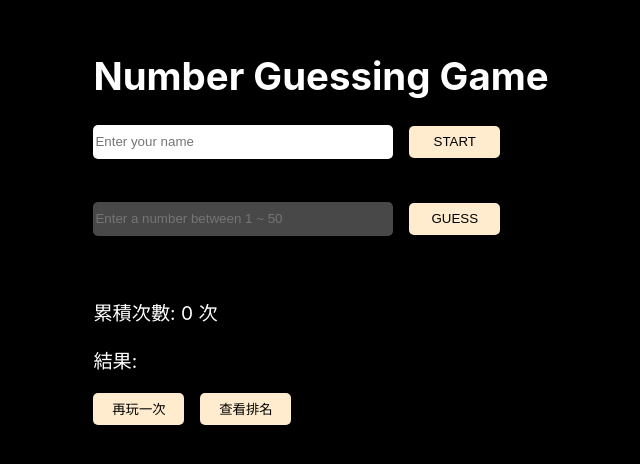
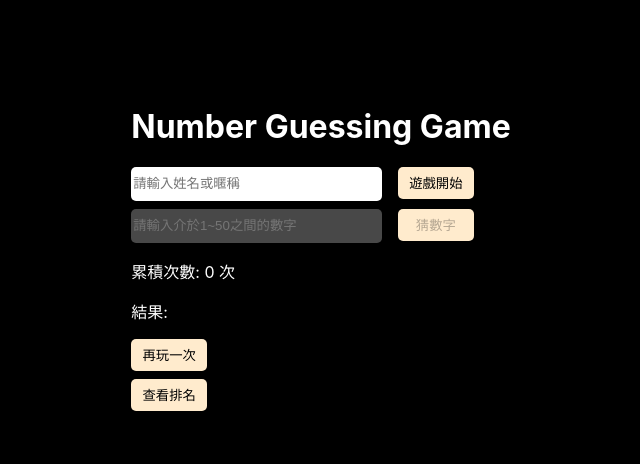
Before and after one commit to fusandy/Number_guessing, a React (Create React App) app: page / in a window 1280 px wide. Shown: the part 132-596 px from the top of the page, without its empty margins (319-959 px from the left). Built offline with nearby package versions, Linux system fonts and the light colour scheme.

Commit message:
0517 simplify reducer

```diff
--- a/src/App.js
+++ b/src/App.js
@@ -4,9 +4,7 @@ import MainContent from './component/MainContent';
 
 function App() {
   return (
-    <>
       <MainContent />
-    </>
   );
 }
 
--- a/src/actions/index.js
+++ b/src/actions/index.js
@@ -1,63 +1,68 @@
-// evoked when press the start button
-export const setName = (name) => {
+// const init = {
+//     name: '',
+//     answer: 0,
+//     value: 0,
+//     max: 50,
+//     min: 1,
+//     times: 0,
+//     list:[]
+// }
+
+export const setNameAndAnswer = (name, number) => {
     return {
-        type: "setName",
-        payload: name
+        type: "set",
+        payload: {
+            name: name,
+            answer: number
+        }
     }
 }
 
-// start button
-export const setNum = (number) => {
+export const setValueAndTimes = (number, times) => {
     return {
-        type: "setInit/set",
-        payload: number
-    }
-}
-export const clearNum = () => {
-    return {
-        type: "setInit/clear"
+        type:"set",
+        payload: {
+            value: number,
+            times: times
+        }
     }
 }
 
-// guess button
-export const setRecord = (number) => {
+export const changeMax = (number) => {
     return {
-        type:"setRecord/guess",
-        payload: number
-    }
-}
-export const clearRecord = () =>{
-    return {
-        type: "setRecord/clear"
+        type:"set",
+        payload: {
+            max: number
+        }
     }
 }
 
-// change the max number
-export const changeMax = (number) => {
+export const changeMin = (number) => {
     return {
-        type:"change/max",
-        payload: number
+        type:"set",
+        payload: {
+            min: number
+        }
     }
 }
 
-// change the min number
-export const changeMin = (number) => {
+export const setList = (record) => {
     return {
-        type:"change/min",
-        payload: number
+        type: "addList",
+        payload: record
     }
 }
 
-export const clearRange = () => {
+export const reset = () => {
     return {
-        type:"clear"
+        type: "reset",
+        payload:{
+            name: '',
+            answer: 0,
+            value: 0,
+            max: 50,
+            min: 1,
+            times: 0
+        }
     }
 }
-
-// set the result into the list
-export const setList = (data) => {
-    return {
-        type: "setList/add",
-        payload: data
-    }
-}
--- a/src/component/GuessField.js
+++ b/src/component/GuessField.js
@@ -1,45 +1,52 @@
 import { useState } from 'react'
-import { useDispatch } from 'react-redux'
-import { setRecord } from '../actions'
+import { useDispatch, useSelector } from 'react-redux'
+import { setValueAndTimes } from '../actions'
 
 function GuessField(props){
-    const { inputNumber, setInputNumber, answer, min, max } = props
+    const { success, inputNumber, setInputNumber } = props
+
     const [ error, setError ] = useState('')
     const dispatch = useDispatch()
+
+    // get the random answer from store
+    const answer = useSelector(state => state.answer)
+
+    // get the max and min from store
+    const max = useSelector(state => state.max)
+    const min = useSelector(state => state.min)
+
+    // get times from store
+    let times = useSelector(state => state.times)
 
     // get number input value
     const inputNumberHandler = (e) => {
         setError('')
-        const inputNumber = parseInt(e.target.value)
+        const inputNumber = (parseInt(e.target.value))
         setInputNumber(inputNumber)
     }
 
-    // invalid message set into error field
+    // invalid message
     const invalidHandler = (e) => {
         e.preventDefault();
-        if(inputNumber < 1 || inputNumber > 50){
-            setError('請輸入1~50之間的數字')
+        if(inputNumber < 1){
+            setError('輸入的數字不可小於1')
         }
-
+        if(inputNumber > 50){
+            setError('輸入的數字不可大於50')
+        }
     }
 
-    // submit the answer
+    // submit answer
     const submitHandler = (e) => {
         e.preventDefault()
         if(!inputNumber) return
         if( inputNumber > min && inputNumber < max ) {
-            dispatch(setRecord(inputNumber))
+            times ++;
+            dispatch(setValueAndTimes(inputNumber, times))
         }else{
-            setError('請輸入符合區間範圍的數字')
+            setError(`請輸入${min}~${max}範圍的數字`)
         }
-
     }
-
-    // input value is not allowed Chinese character
-    // const editHandler = (e) => {
-    //     const charCode = e.which
-    //     return ! charCode > 126
-    // }
 
     return (
         <>
@@ -49,16 +56,15 @@ function GuessField(props){
                         type="number"
                         name="answer"
                         value={inputNumber}
-                        placeholder="Enter a number between 1 ~ 50"
-                        disabled={ answer == 0 && `${"enabled"}`}
+                        placeholder="請輸入介於1~50之間的數字"
                         autoComplete="off"
-                        // onKeyPress={editHandler}
                         onChange={inputNumberHandler}
                         min="1"
                         max="50"
+                        disabled={ answer === 0 || success }
                     />
-                    <button type='submit'>GUESS</button>
-                    <p>{error}</p>
+                    <button type='submit' disabled={ answer === 0 || success }>猜數字</button>
+                    {error && <p>{error}</p>}
                 </form>
             </div>
         </>
--- a/src/component/ListField.js
+++ b/src/component/ListField.js
@@ -1,14 +1,24 @@
+import { useState } from 'react'
 import { CrownOutlined } from '@ant-design/icons'
+import { useSelector } from 'react-redux'
 
-function ListField(props){
-    const { list, showList } = props
+function ListField(){
+    const [ showList, setShowList ] = useState(false)
+
+    // get list from store
+    const list = useSelector(state => state.list)
 
     const block = { opacity: "1" }
     const hidden = { opacity: "0" }
 
+    const showListHandler = () => {
+        showList ? setShowList(false) : setShowList(true)
+    }
+
     return (
         <>
             <div className="section">
+                <button onClick={showListHandler}>查看排名</button>
                 <table style={showList ? block : hidden}>
                     <thead>
                         <tr>
@@ -18,13 +28,13 @@ function ListField(props){
                         </tr>
                     </thead>
                     <tbody>
-                    {list.sort((a,b)=>a.timer-b.timer)
+                    {list.sort((a,b)=>a.times-b.times)
                         .map((v,i) => {
                         return (
                             <tr key={v.name.toString()}>
                                 <td>{i===0 && <CrownOutlined/>} {i+1}</td>
                                 <td>{v.name}</td>
-                                <td>{v.timer}</td>
+                                <td>{v.times}</td>
                             </tr>
                         )
                     })}
--- a/src/component/MainContent.js
+++ b/src/component/MainContent.js
@@ -8,34 +8,27 @@ import ListField from './ListField'
 function Main(){
     const [ inputName, setInputName ] = useState('')
     const [ inputNumber, setInputNumber ] = useState('')
-    const [ showList, setShowList ] = useState(false)
-
-    // get the max and min from the range
-    // range = { max: 50 , min: 1 }
-    const selectRange = state => state.setRange
-    const range = useSelector(selectRange)
-    let { max, min } = range
-
-    // get the random answer from store
-    // answer = { value : 0 }
-    const selectAnswer = state => state.setNum.value
-    const answer = useSelector(selectAnswer)
-
-    // get the list
-    // list = [ {name:XXX, timer: 5}, {}, {} ...]
-    const selectList = state => state.setList
-    const list = useSelector(selectList)
-
+    const [ success, setSuccess ] = useState(false)
 
     return (
         <>
             <h1>Number Guessing Game</h1>
-            <NameField inputName={inputName} setInputName={setInputName} list={list}/>
-            <GuessField inputNumber={inputNumber} setInputNumber={setInputNumber} answer={answer} min={min} max={max}/>
-            <ResultField setInputName={setInputName} setInputNumber={setInputNumber} setShowList={setShowList} showList={showList} answer={answer} min={min} max={max}/>
-            <ListField list={list} showList={showList}/>
+            <NameField inputName={inputName} setInputName={setInputName}/>
+            <GuessField success={success} inputNumber={inputNumber} setInputNumber={setInputNumber}/>
+            <ResultField setSuccess={setSuccess} setInputName={setInputName} setInputNumber={setInputNumber}/>
+            <ListField />
         </>
     )
 }
 
 export default Main
+
+
+// inputName inputNumber showList 調整到獨立component裡面
+// 向store取資料回歸到各元件  -- ok
+// combineReducers物件不要用動詞  -- ok
+// 將名字重複判與否移到numberRunner裡面  -- ok
+// replayHandler 清空  -- ok
+// reducer簡化為一個，action.type只有三個 set, reset, addRanks  -- ok
+// UI design調整名字input與start btn，在遊戲結束前都要disabled  -- ok
+// 答對的時候，全部的input都變成disabled  -- ok
--- a/src/component/NameField.js
+++ b/src/component/NameField.js
@@ -1,43 +1,40 @@
 import { useState } from 'react'
-import { useDispatch } from 'react-redux'
-import { setName,
-    setNum,
-    clearRecord,
-    clearRange
-} from '../actions'
+import { useDispatch, useSelector } from 'react-redux'
+import { setNameAndAnswer } from '../actions'
 
 
 function NameField(props) {
-    const { inputName, setInputName, list } = props
+    const { inputName, setInputName } = props
     const [ error, setError ] = useState('')
     const dispatch = useDispatch()
 
-    // get name input value
+    // get the random answer from store
+    const answer = useSelector(state => state.answer)
+
+    // get nameList from store
+    const nameList = useSelector(state => state.list.map(({name}) => name))
+
+    // get input value
     const inputNameHandler = (e) => {
         setError('')
         const inputName = e.target.value
-        const nameList = list.map(({name})=>name)
-        if(nameList.includes(inputName)){
-            setError('姓名重複，請重新輸入。')
-        } else {
-            setInputName(inputName)
-        }
+        setInputName(inputName)
     }
 
     // random a number and setAnswer
     const numberRunner = () => {
-        if (!inputName  || /^\s/.test(inputName)) {
+        if(!inputName  || /^\s/.test(inputName)) {
             setError('姓名不可空白。')
+            return
+        }
+        if(nameList.includes(inputName)){
+            setError('姓名重複，請重新輸入。')
             return
         }
 
         const random = Math.ceil(Math.random()*50)
-        dispatch(clearRecord())
-        dispatch(clearRange())
-        dispatch(setNum(random))
-        dispatch(setName(inputName))
+        dispatch(setNameAndAnswer(inputName, random))
     }
-
 
     return (
         <>
@@ -46,11 +43,13 @@ function NameField(props) {
                     name="user"
                     id="user"
                     value={inputName}
-                    placeholder="Enter your name"
+                    autoComplete="off"
+                    placeholder="請輸入姓名或暱稱"
                     onChange={inputNameHandler}
+                    readOnly={ answer !== 0 }
                 />
-                <button onClick={numberRunner}>START</button>
-                <p>{error}</p>
+                <button onClick={numberRunner} disabled={ answer !== 0 }>遊戲開始</button>
+                {error && <p>{error}</p>}
             </div>
         </>
     )
--- a/src/component/ResultField.js
+++ b/src/component/ResultField.js
@@ -1,84 +1,69 @@
 import { useState, useEffect } from 'react'
 import { useSelector, useDispatch } from 'react-redux'
-import { clearNum,
-    clearRecord,
-    changeMax,
-    changeMin,
-    clearRange,
-    setList
-} from '../actions'
+import { changeMax, changeMin, setList, reset} from '../actions'
 
 function ResultField(props){
-    const { setInputName, setInputNumber, setShowList, showList, answer, min, max } = props
+    const { setSuccess, setInputName, setInputNumber } = props
     const [ result, setResult ] = useState('')
     const dispatch = useDispatch()
 
-    // get the name from the store
-    // name = { name: '' }
-    const selectName = state => state.setName.name
-    const name = useSelector(selectName)
+    // get the name from store
+    const name = useSelector(state => state.name)
 
+    // get the random answer from store
+    const answer = useSelector(state => state.answer)
 
+    // get the max and min from store
+    const max = useSelector(state => state.max)
+    const min = useSelector(state => state.min)
 
-    // get the guessing array from store
-    // record = [ { value: 0 , timer: 0 }, {}, {} ... ]
-    const selectRecord = state => state.setRecord
-    const record = useSelector(selectRecord)
+    //  get times from store
+    const times = useSelector(state => state.times)
 
-    // calculate how many times
-    const timeArr = record.map( ({timer}) => timer )
-    const times = Math.max(...timeArr)
-
-    // get the last answer
-    const valueArr = record.map( ({value}) => value)
-    const lastAnswer = valueArr[valueArr.length - 1]
+    // get input answer from store
+    const value = useSelector(state => state.value)
 
     useEffect(() => {
-        const result = resultHandler(lastAnswer, answer, min, max)
+        const result = resultHandler(value, answer)
         setResult(result)
-    }, [lastAnswer, min, max])
+    }, [value, min, max])
 
     // compare and show the result
-    const resultHandler = (lastAnswer, answer) => {
-        // initial answer = 0, empty string for the result.
-        if (lastAnswer === 0) {
+    const resultHandler = (value, answer) => {
+        if (value === 0) {
             return ''
         }
-        if (lastAnswer !==0 && lastAnswer === answer) {
-            dispatch(setList({ name:name, timer:times}))
-            dispatch(clearNum())
-            setInputName('')
-            setInputNumber('')
+        if (value === answer) {
+            setSuccess(true)
+            dispatch(setList({ name:name, times:times }))
             return '恭喜 答對了！'
         }
         // wrong answer + range hint for the result
-        if (lastAnswer > answer){
-            dispatch(changeMax(lastAnswer))
+        if (value > answer){
+            dispatch(changeMax(value))
             return `小一點，${min} ~ ${max}`
         }
-        if (lastAnswer < answer){
-            dispatch(changeMin(lastAnswer))
+        if (value < answer){
+            dispatch(changeMin(value))
             return `大一點，${min} ~ ${max}`
         }
     }
 
     const replayHandler = () => {
-        dispatch(clearRecord())
-        dispatch(clearRange())
+        setInputName('')
+        setInputNumber('')
+        setSuccess(false)
+        dispatch(reset())
     }
-
-    const showListHandler = () => {
-        showList ? setShowList(false) : setShowList(true)
-    }
-
 
     return(
         <>
             <div className="section">
                 <p>累積次數: {times} 次 </p>
                 <p>結果: {result} </p>
+            </div>
+            <div className="section">
                 <button onClick={replayHandler}>再玩一次</button>
-                <button onClick={showListHandler}>查看排名</button>
             </div>
         </>
     )
--- a/src/index.css
+++ b/src/index.css
@@ -11,7 +11,6 @@ body {
   align-items: center;
   background-color: black;
   color: white;
-  font-size: 1.2rem;
 }
 
 code {
@@ -24,7 +23,7 @@ code {
 }
 
 .section{
-  padding-bottom: 1.5rem;
+  margin-bottom: .5rem;
 }
 
 input, button{
@@ -62,6 +61,10 @@ button:active{
   background-color: rgb(192, 169, 135);
 }
 
+button:disabled{
+  background-color: blanchedalmond;
+}
+
 table{
   width: 100%;
 }
--- /dev/null
+++ b/src/reducers/gameReducer.js
@@ -0,0 +1,34 @@
+const init = {
+    name: '',
+    answer: 0,
+    value: 0,
+    max: 50,
+    min: 1,
+    times: 0,
+    list: []
+}
+
+export default function gameReducer(state=init, action){
+    switch (action.type){
+        case 'set':
+            return {
+                ...state,
+                ...action.payload
+            }
+        case 'reset':
+            return {
+                ...state,
+                ...action.payload
+            }
+        case 'addList':
+            return {
+                ...state,
+                list: [
+                    ...state.list,
+                    action.payload
+                ]
+            }
+        default:
+            return state
+    }
+}
```
Also changed, not shown: src/app/store.js (+14 -13 lines).
